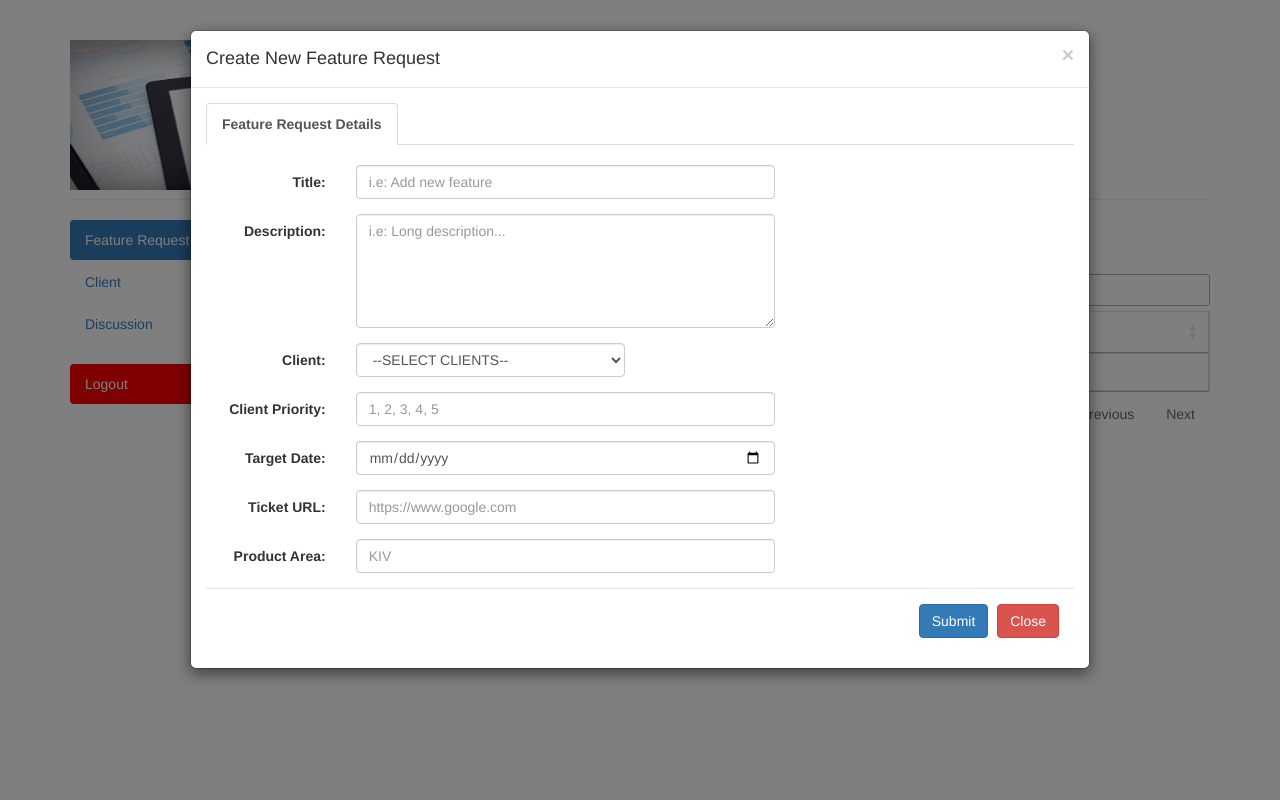
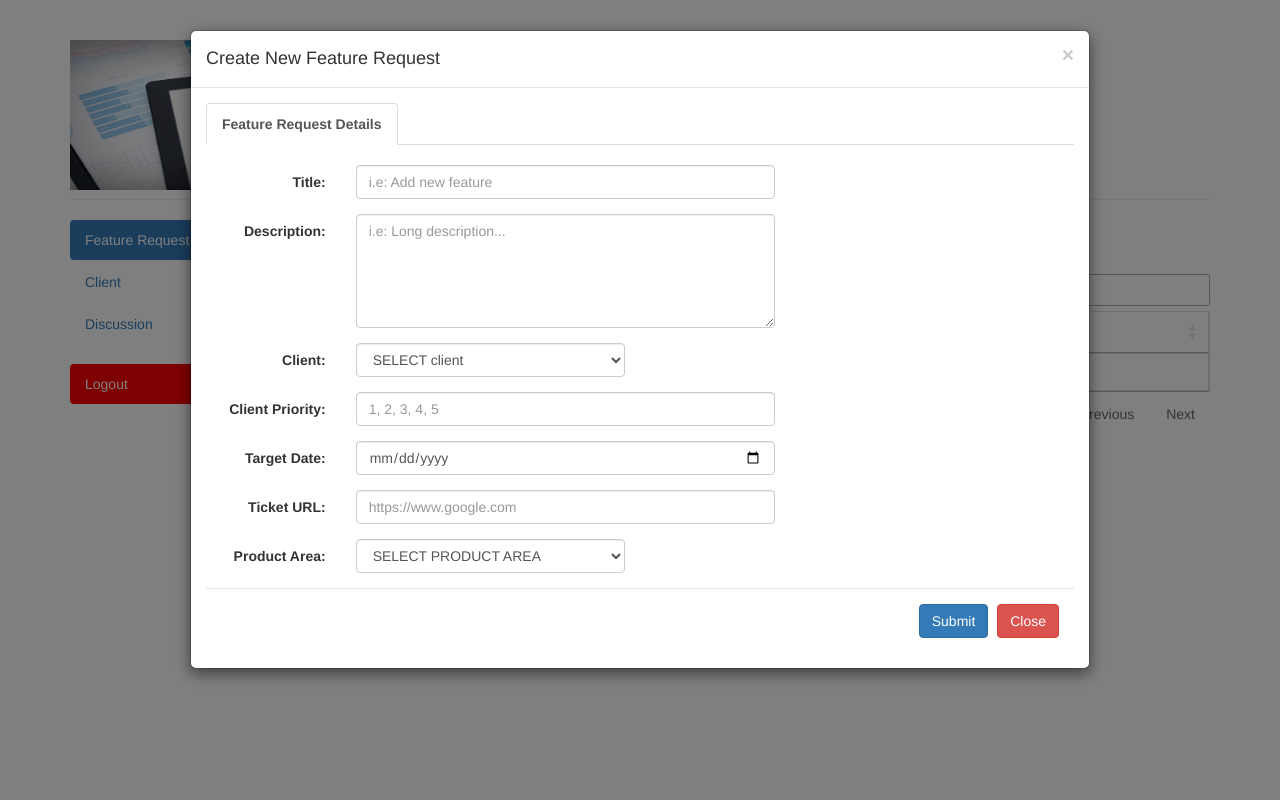
Before and after one commit to juwaini/feature-request, a Flask app: page / in a window 1280 px wide, after a click on "Create New Feature Request". Run offline with Flask 2, Linux system fonts and the light colour scheme; data comes from the database, SQL or seed files in the repository; data that the repository does not hold is empty; some libraries are stand-ins or nearby versions.

Commit message:
Generate Product Area dynamically using AngularJS

```diff
--- a/featurerequest/static/js/fr.js
+++ b/featurerequest/static/js/fr.js
@@ -8,13 +8,20 @@ angular.module('frApp', [])
         $scope.featureRequestModal = $('#feature-request-modal');
         $scope.clientModal = $('#client-modal');
 
+        $scope.productArea = [
+            {key: 'Policies', value: 'Policies'},
+            {key: 'Billing', value: 'Billing'},
+            {key: 'Claims', value: 'Claims'},
+            {key: 'Reports', value: 'Reports'}
+        ];
+
         $scope.init = function() {
             this.clientTable.ajax.url('/api/datatables/client/').load();
             this.featureRequestTable.ajax.url('/api/datatables/feature-request/').load();
-            $http.get('/api/dropdown/client/')
+            $http.get('/api/client/')
                 .then(function(response)  {
                             $scope.clientsData = response.data;
-                            //console.log($scope.clientsData);
+                            console.log($scope.clientsData);
                 })
         };
 
--- a/featurerequest/templates/feature-request-modal.html
+++ b/featurerequest/templates/feature-request-modal.html
@@ -34,7 +34,21 @@
                 {{ forms.input('Client Priority:', id='client_priority', name='client_priority', placeholder='1, 2, 3, 4, 5', form='frForm', type='number') }}
                 {{ forms.input('Target Date:', id='target_date', name='target_date', placeholder='2016/09/08', form='frForm', type='date') }}
                 {{ forms.input('Ticket URL:', id='ticket_url', name='ticket_url', placeholder='https://www.google.com', form='frForm', type='url') }}
-                {{ forms.input('Product Area:', id='product_area', name='product_area', placeholder='KIV', form='frForm') }}
+
+                {% raw %}
+                <div class="form-group">
+                    <label for="product_area" class="col-sm-2 control-label">Product Area:</label>
+                    <div class="col-sm-4">
+                        <select
+                            ng-model="frForm.product_area"
+                            class="form-control">
+                            <option value=""> SELECT PRODUCT AREA </option>
+                            <option ng-repeat="s in productArea"
+                                    value="{{s.key}}">{{s.value}}</option>
+                        </select>
+                    </div>
+                </div>
+                {% endraw %}
 
             <div class="modal-footer">
                 {{ forms.modal_footer_button('create-feature-request-submit', 'Submit', 'primary', 'toggle', 'onFeatureRequestSubmit')}}
--- a/featurerequest/templates/forms.html
+++ b/featurerequest/templates/forms.html
@@ -80,11 +80,11 @@
             ng-model="{{ kwargs.form }}.{{ kwargs.id }}"
             {% endif %}
             class="form-control">
-            <option value="">--SELECT CLIENTS--</option>
+            <option value=""> SELECT {{ kwargs.id }} </option>
             {% if kwargs.options %}
             <option ng-repeat="{{ kwargs.options }}"
             {% raw %}
-                value="{{ client.id }}">{{ client['name'] }}</option>
+                value="{{ client.id }}">{{ client.name }}</option>
             {% endraw %}
             {% endif %}
         </select>
```
